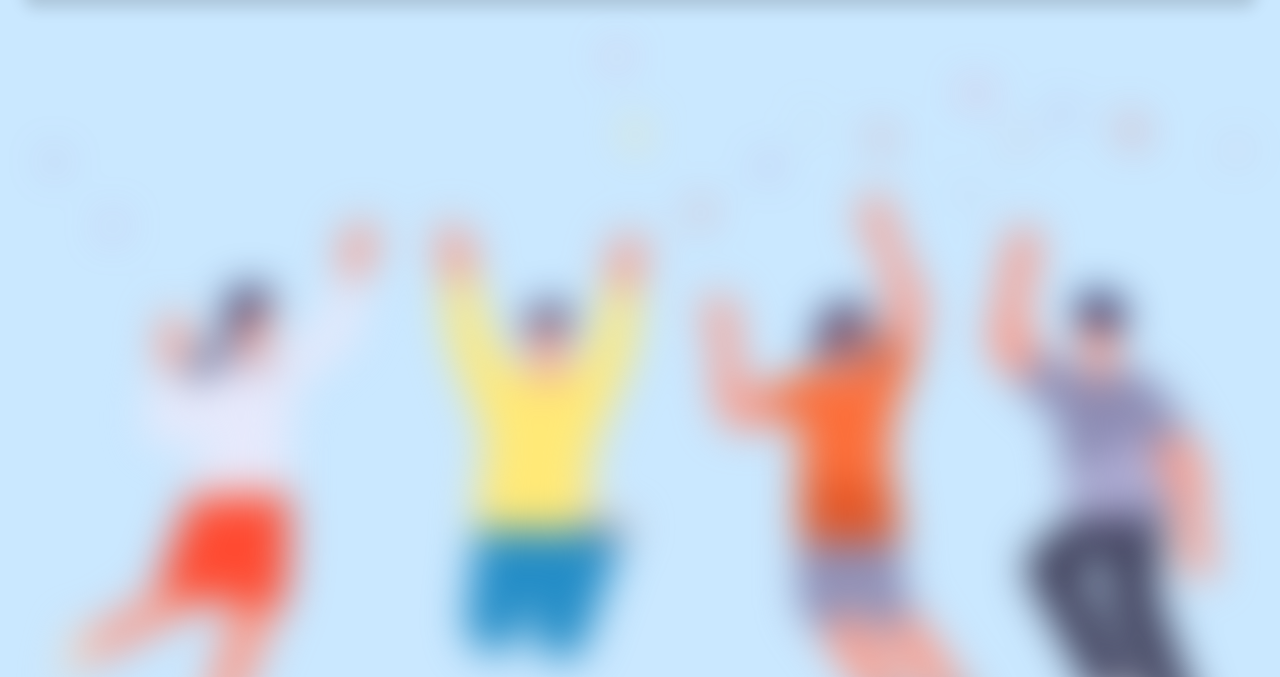
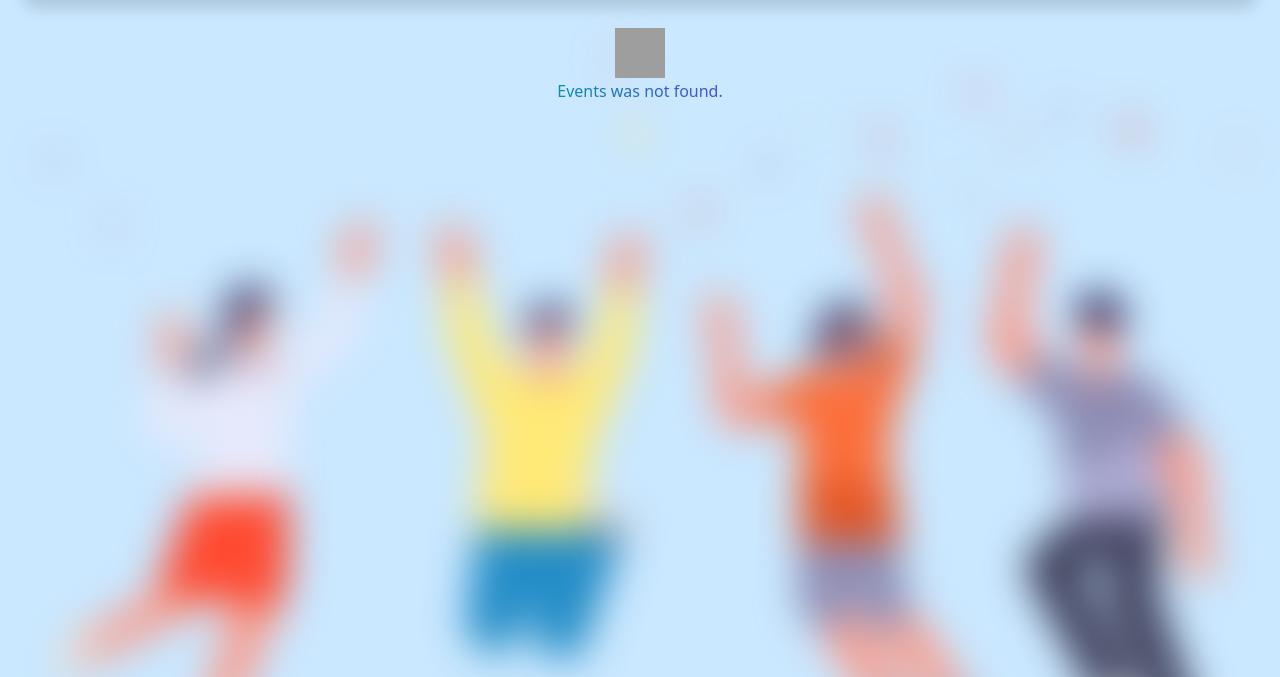
Before and after one commit to partnersinbahamas/butter-split, a Django app: page /event/list in a window 1280 px wide. Shown: the part 72-749 px from the top of the page. Run offline with Django 5.2, Linux system fonts and the light colour scheme; data that the repository does not hold is empty; some libraries are stand-ins or nearby versions; grey boxes are pictures that could not be loaded.

Commit message:
feat(templates): handle empty phase event-list

```diff
--- a/static/css/events.css
+++ b/static/css/events.css
@@ -1,6 +1,8 @@
 .event-page-container.event-page-container {
   max-width: 500px;
+  height: max-content;
   border-radius: 10px;
+  align-items: center;
   padding: 0;
 
   background-color:  #e4f3ff;
@@ -64,8 +66,9 @@
   display: flex;
   flex-direction: column;
   align-items: center;
-  justify-content: space-between;
 
+  width: 90%;
+  max-width: 500px;
   height: calc(100vh - 150px);
 }
 
@@ -81,13 +84,24 @@
   width: 100vw;
 }
 
+.event-list-heading {
+  width: 100%;
+  margin-bottom: 10px;
+}
+
+.events-empty {
+  display: flex;
+  flex-direction: column;
+  align-items: center;
+  justify-content: center;
+}
+
 .event {
   width: 90%;
   max-width: 500px;
   background-color: #e4f3ff;
   border-radius: 10px;
   padding: 10px;
-
 }
 
 .event-icon {
@@ -118,7 +132,7 @@
   text-align: right;
 }
 
-.event-currency{
+.event-currency {
   margin: 0;
   font-size: 16px;
   color: #71717a;
--- a/templates/pages/event_list.html
+++ b/templates/pages/event_list.html
@@ -28,6 +28,16 @@
             <p class="event-currency">{{ event.currency.symbol }}</p>
             <p class="event-date">{{ event.created_at|date:"d M Y" }}</p>
           </li>
+          {% empty %}
+          <div class="events-empty">
+            <img
+                src="{% static 'images/event-icon.png' %}"
+                width="50"
+                height="50"
+                alt="Event-icon"
+            >
+            <p class="text-info text-gradient">Events was not found.</p>
+          </div>
         {% endfor %}
     </ul>
 
```
